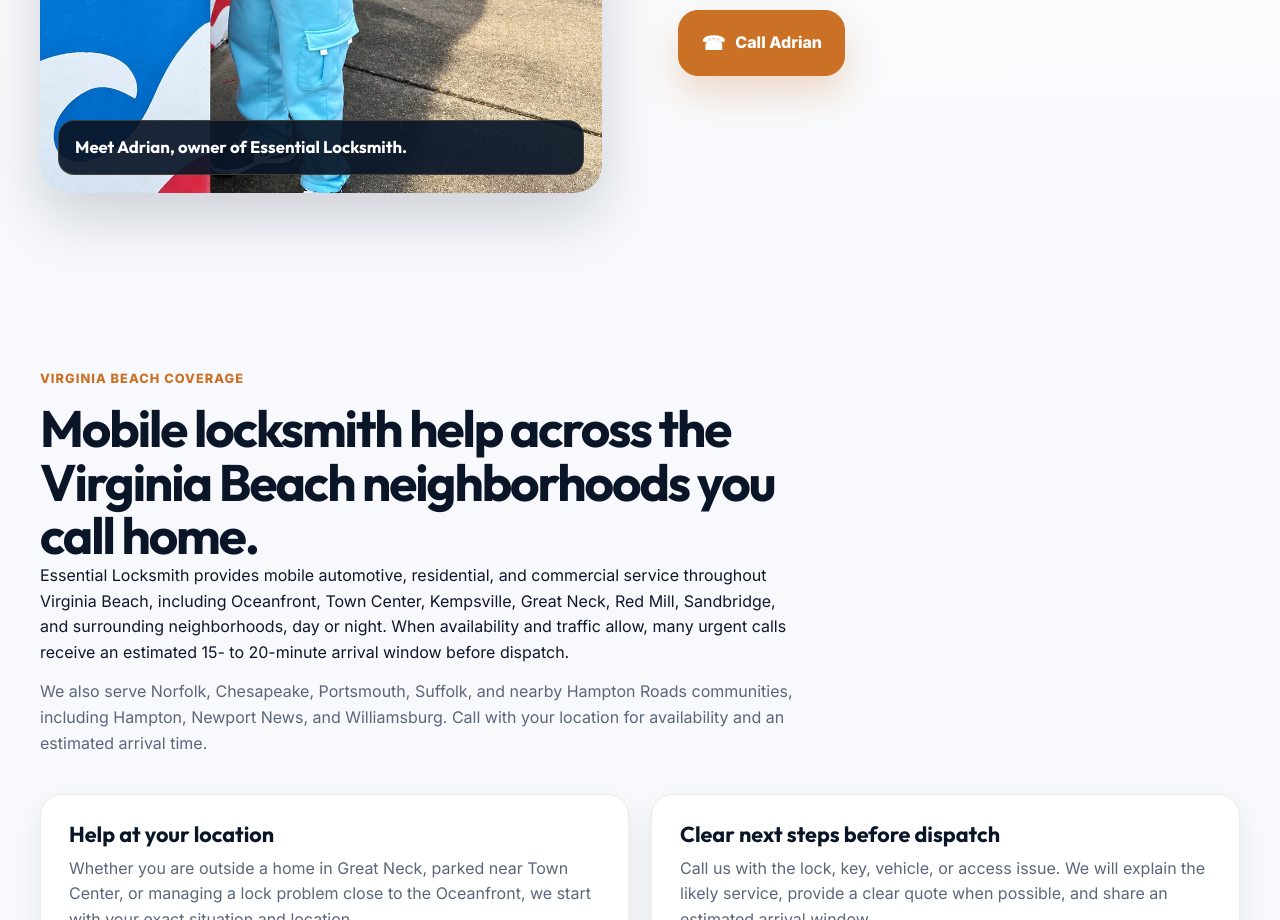
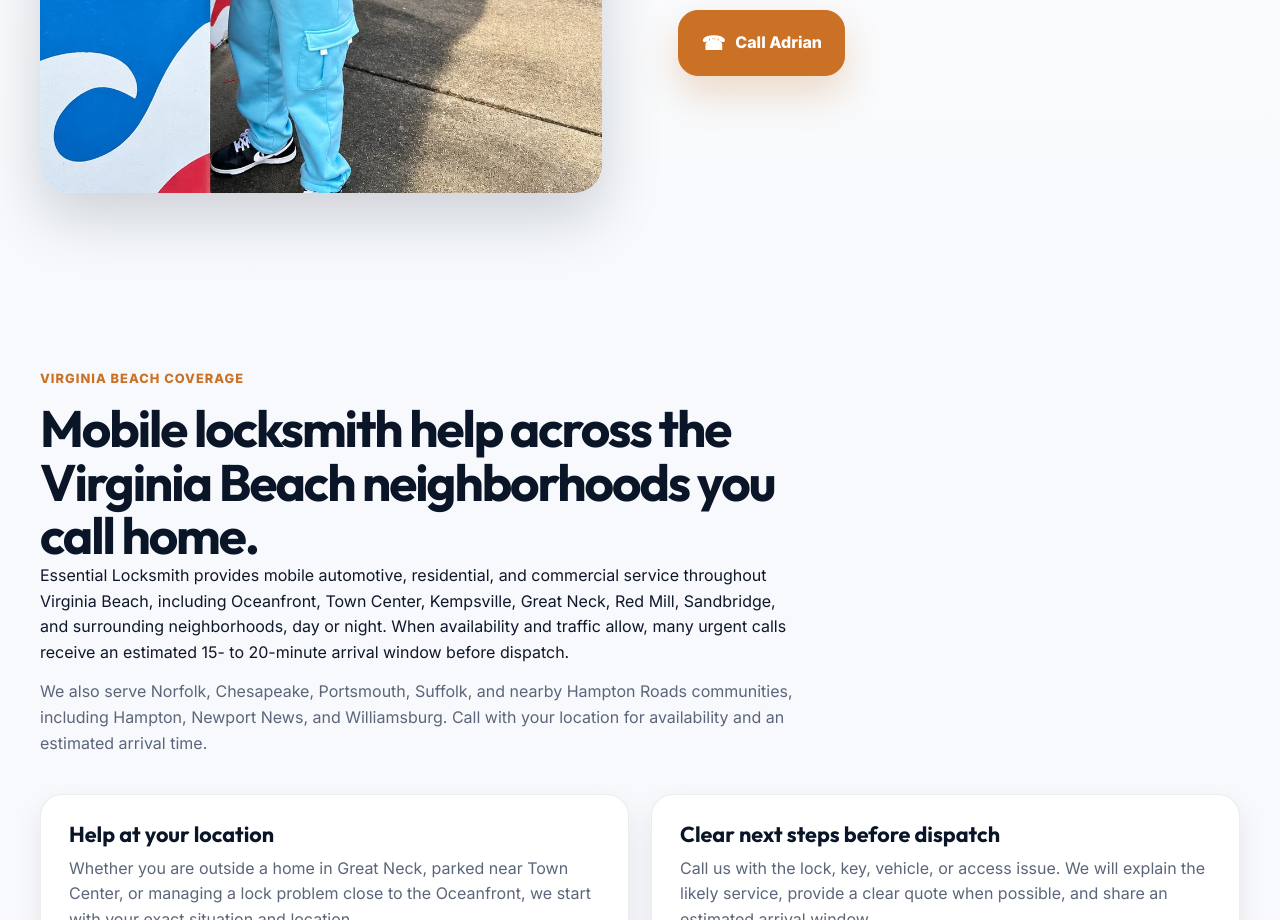
Before and after one commit to yaboixanny/essentiallocksmithmain, a website: page index.html in a window 1280 px wide. Shown: the part 1740-2660 px from the top of the page. Drawn offline with Linux system fonts and the light colour scheme.

Commit message:
Remove caption from owner photo

```diff
--- a/index.html
+++ b/index.html
@@ -127,7 +127,6 @@
             <div class="container owner-grid">
                 <div class="owner-image-wrap">
                     <img src="_assets/adrian-essential-locksmith.webp" alt="Adrian, owner of Essential Locksmith, installing a door lock" class="owner-image">
-                    <p class="owner-image-caption">Meet Adrian, owner of Essential Locksmith.</p>
                 </div>
                 <div class="owner-copy">
                     <p class="section-kicker">The Essential Difference</p>
```
